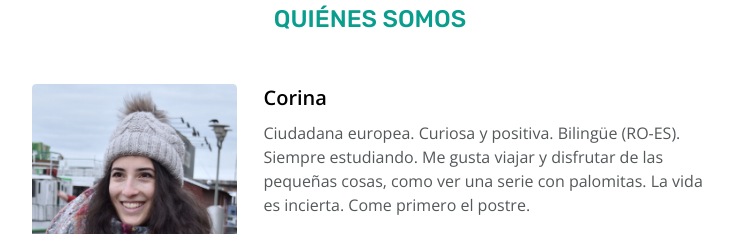
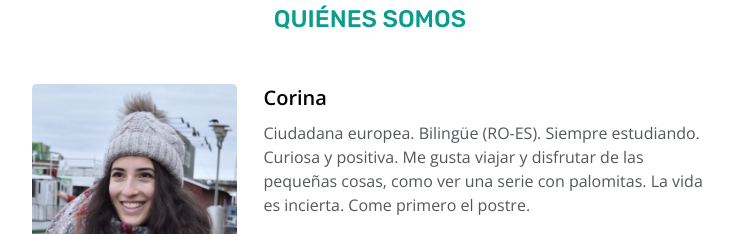
Before and after one commit to Adalab/Project--Promo-Module-Team-4-, a plain HTML site: page index.html in a window 1280 px wide. Shown: the part 1240-1474 px from the top of the page, without its empty margins (270-1010 px from the left). Drawn offline with nearby package versions, Linux system fonts and the light colour scheme.

Commit message:
Change Corina description

```diff
--- a/index.html
+++ b/index.html
@@ -129,7 +129,7 @@
             <div class="information">
               <h4>Corina</h4>
               <p>
-                Ciudadana europea. Curiosa y positiva. Bilingüe (RO-ES). Siempre estudiando. Me gusta viajar y
+                Ciudadana europea. Bilingüe (RO-ES). Siempre estudiando. Curiosa y positiva. Me gusta viajar y
                 disfrutar de las pequeñas cosas, como ver una serie con
                 palomitas. La vida es incierta. Come primero el postre.<br />
                 <span class="icons">
```
